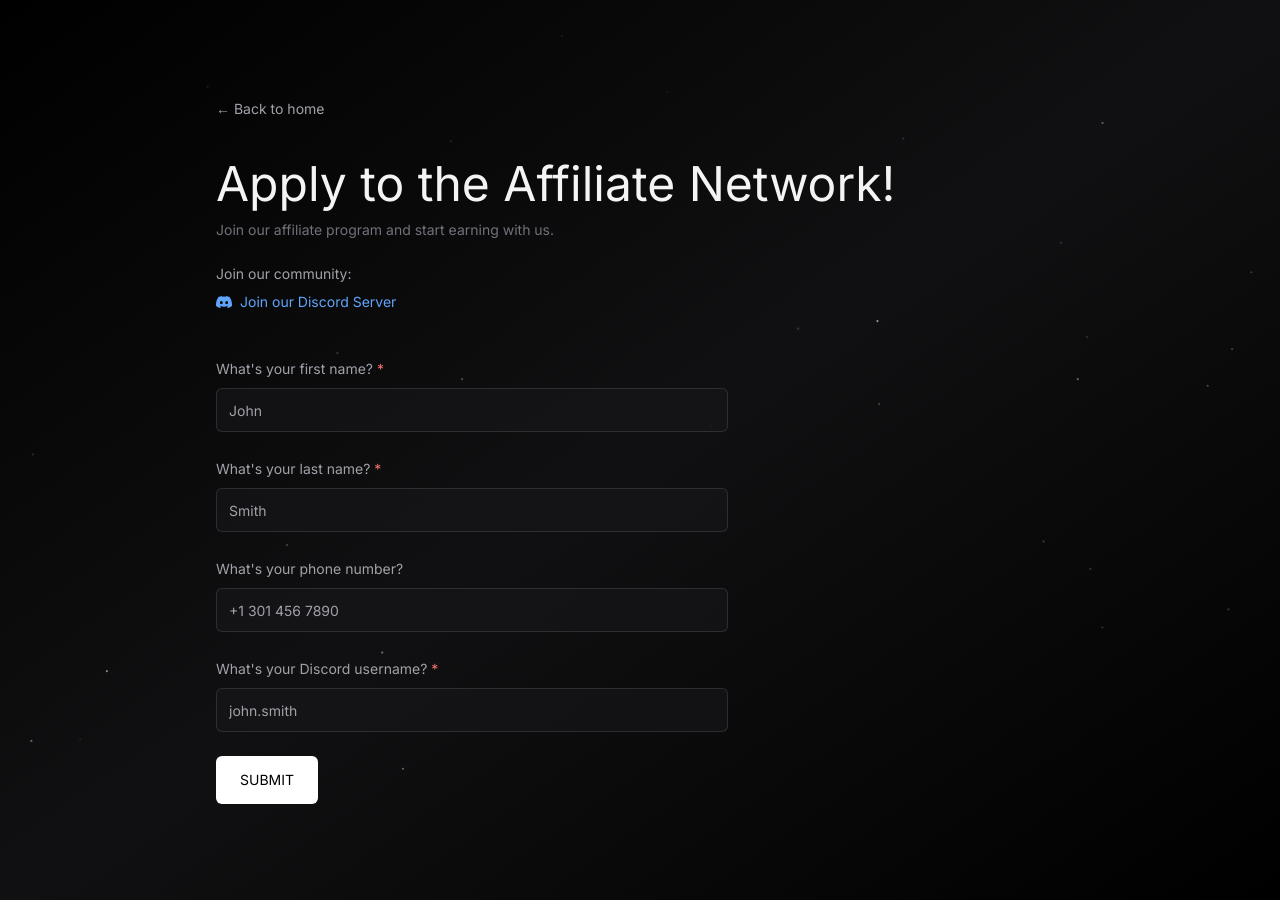
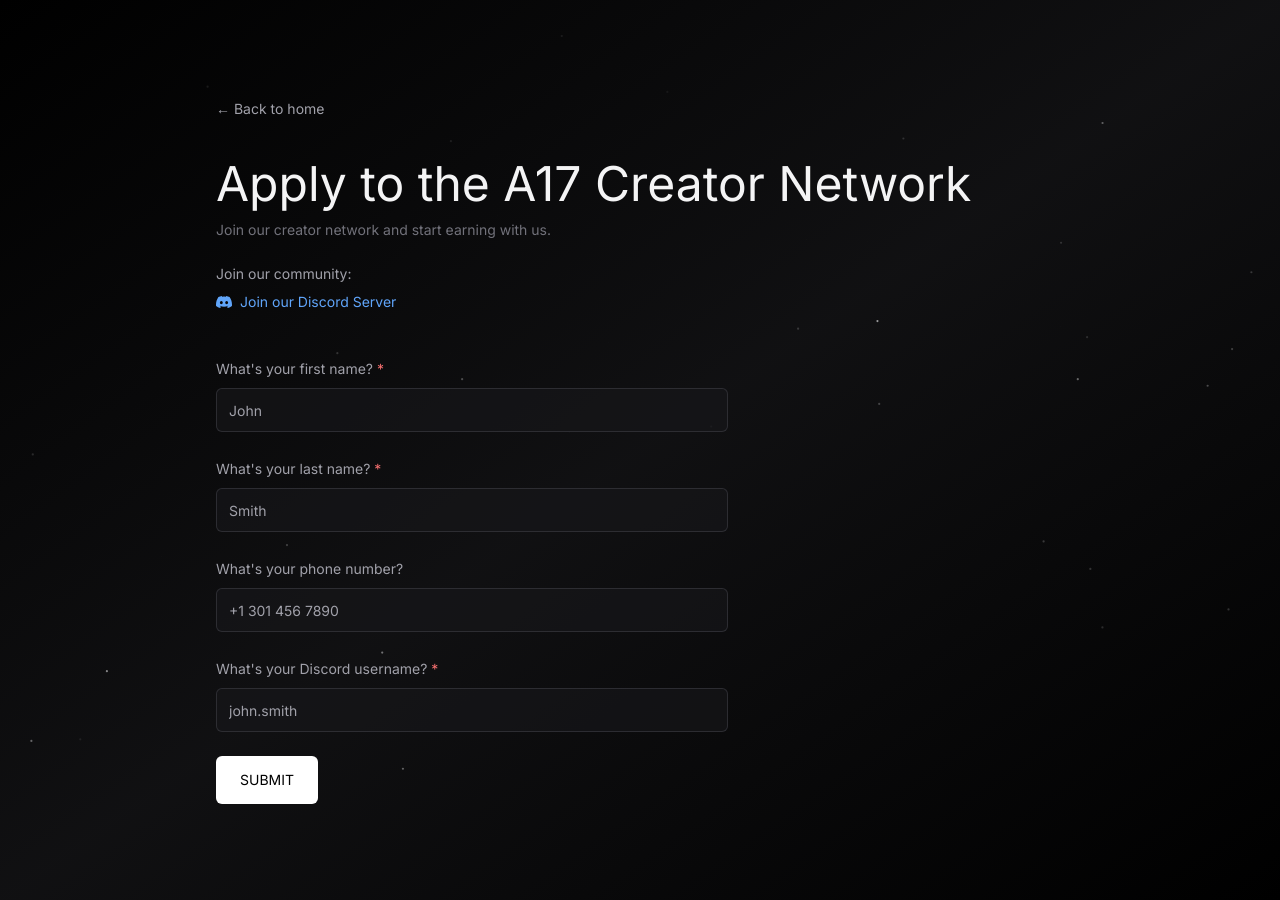
Before and after one commit to a17-so/a17-site, a Next.js app: page /affiliate in a window 1280 px wide. Built offline with nearby package versions, Linux system fonts and the light colour scheme; no server answers; what tailwindcss-debug-screens would draw is missing.

Commit message:
feat: a17 creator network

```diff
--- a/app/affiliate/page.tsx
+++ b/app/affiliate/page.tsx
@@ -21,7 +21,7 @@
     // Send notification to Discord
     const discordMessage = {
       embeds: [{
-        title: "🎯 New Affiliate Application!",
+        title: "🎯 New A17 Creator Network Application!",
         color: 0x00ff00, // Green color
         fields: [
           {
@@ -42,7 +42,7 @@
         ],
         timestamp: new Date().toISOString(),
         footer: {
-          text: "Affiliate Network Application"
+          text: "A17 Creator Network Application"
         }
       }]
     }
@@ -94,8 +94,8 @@
           </Link>
         </div>
 
-        <h1 className="text-4xl sm:text-5xl text-zinc-100">Apply to the Affiliate Network!</h1>
-        <p className="mt-3 text-sm text-zinc-500">Join our affiliate program and start earning with us.</p>
+        <h1 className="text-4xl sm:text-5xl text-zinc-100">Apply to the A17 Creator Network</h1>
+        <p className="mt-3 text-sm text-zinc-500">Join our creator network and start earning with us.</p>
 
         <div className="mt-6 mb-8">
           <p className="text-sm text-zinc-400 mb-2">Join our community:</p>
```
